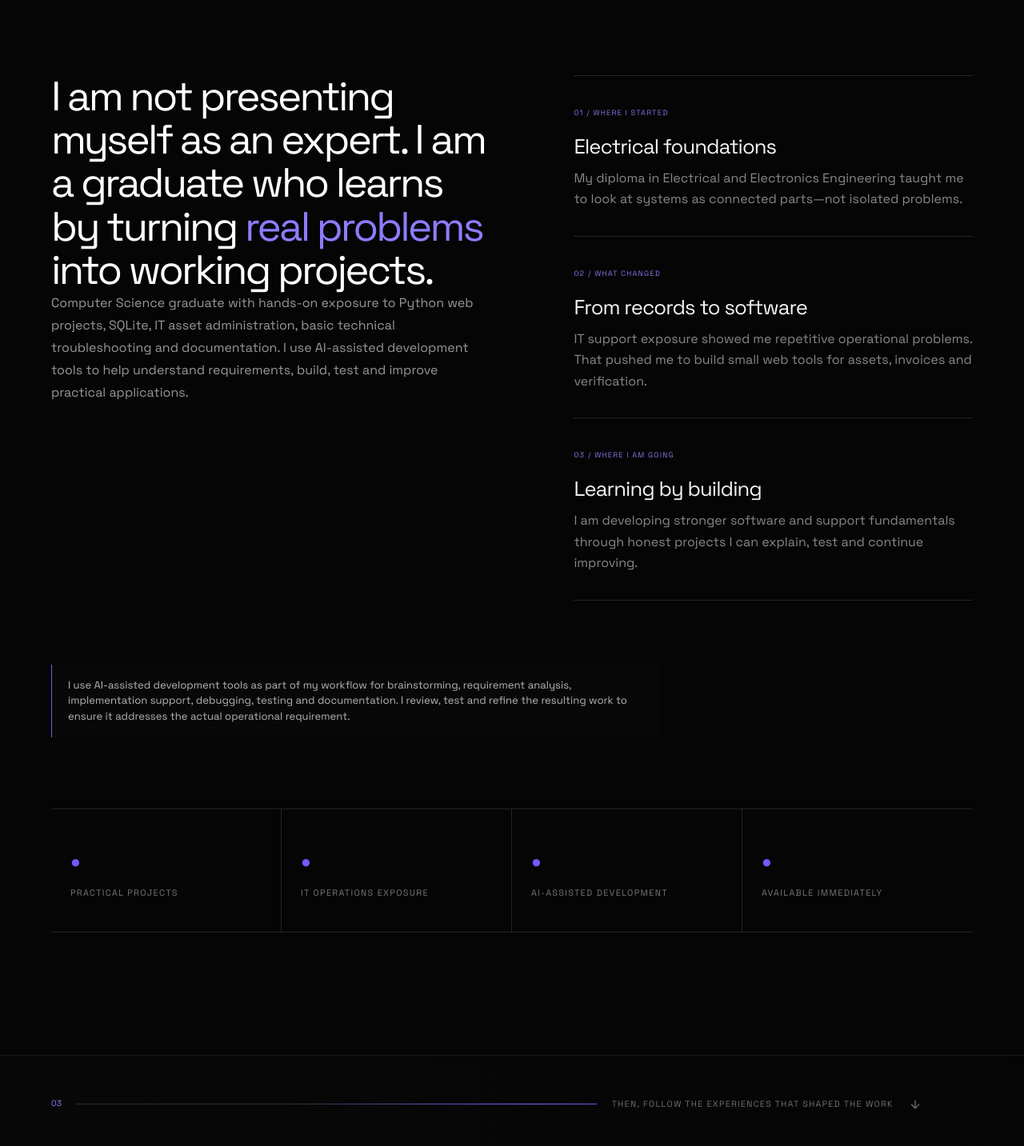
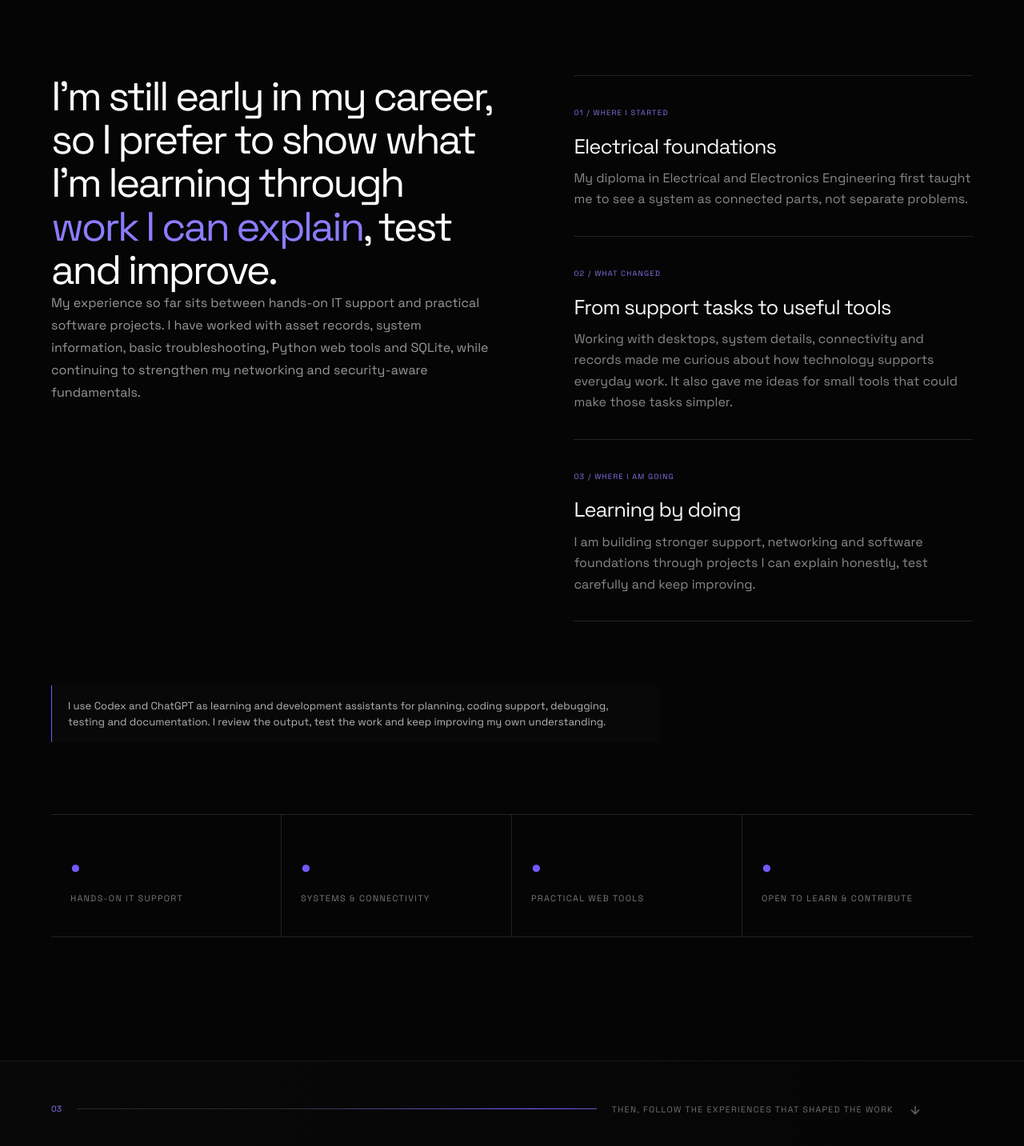
Before and after one commit to maheshbabupatnaikuni/mahesh-os-portfolio, a React (Vite) app: page / in a window 1280 px wide. Shown: the part 1277-2710 px from the top of the page at 80% size. Built offline with nearby package versions, Linux system fonts and the light colour scheme.

Commit message:
Make portfolio voice more natural

```diff
--- a/src/components/JourneyGuide.tsx
+++ b/src/components/JourneyGuide.tsx
@@ -24,7 +24,7 @@ export function JourneyGuide() {
     return () => observer.disconnect()
   }, [])
 
-  return <aside className="journey-guide" aria-label="Portfolio story progress">
+  return <aside className={`journey-guide${active === 'intro' ? ' intro-active' : ''}`} aria-label="Portfolio story progress">
     <span className="journey-title">YOUR JOURNEY</span>
     <div className="journey-track"><motion.i style={{ scaleY: progress, scaleX: progress }}/></div>
     <nav>{stages.map((stage) => <a key={stage.id} href={`#${stage.id}`} className={active === stage.id ? 'active' : ''} aria-current={active === stage.id ? 'step' : undefined}><b>{stage.chapter}</b><span>{stage.short}</span></a>)}</nav>
--- a/src/data/experience.ts
+++ b/src/data/experience.ts
@@ -1,5 +1,5 @@
 export const experience = [
-  { period: 'PRACTICAL EXPOSURE', title: 'IT Operations and Application Development Exposure', organisation: null, description: 'Worked on practical IT department activities including maintaining asset information, collecting system specifications, tracking IT-related invoices, supporting basic troubleshooting requirements and understanding internal operational workflows. Also developed web-based tools to improve asset and invoice tracking processes.' },
-  { period: 'JUL 2022 — MAY 2023', title: 'Technical Trainee (Apprentice)', organisation: "Dr. Reddy's Laboratories", description: 'Assisted with process documentation, technical record maintenance and routine operational activities. Gained exposure to industrial workflows, professional discipline and cross-functional collaboration.' },
-  { period: 'ACADEMIC', title: 'Academic Project Development', organisation: null, description: 'Contributed to requirement analysis, interface planning, implementation, testing, documentation and presentation of academic software projects in a team environment.' },
+  { period: 'PRACTICAL EXPOSURE', title: 'IT Operations and Application Development Exposure', organisation: null, description: 'Supported everyday IT work by maintaining asset details, collecting system information, tracking invoices and helping identify basic desktop or connectivity issues. Those routines also gave me ideas for the asset and invoice tools in this portfolio.' },
+  { period: 'JUL 2022 — MAY 2023', title: 'Technical Trainee (Apprentice)', organisation: "Dr. Reddy's Laboratories", description: 'Helped with documentation, technical records and routine operational activities. The apprenticeship taught me to work carefully, follow process and coordinate with people from different teams.' },
+  { period: 'ACADEMIC', title: 'Academic Project Development', organisation: null, description: 'Worked with a team on requirements, interface planning, implementation support, testing, documentation and presentation. It was where I learned to break a larger problem into smaller, testable steps.' },
 ]
--- a/src/data/profile.ts
+++ b/src/data/profile.ts
@@ -10,20 +10,20 @@ export const profile = {
   fullName: 'Patnaikuni Mahesh Babu',
   name: 'P. Mahesh Babu',
   brand: 'MAHESH OS',
-  eyebrow: 'IT • SOFTWARE • SYSTEMS',
-  professionalHeadline: 'Aspiring Software Engineer | IT Support | Application Support | Practical Web Applications',
+  eyebrow: 'IT SUPPORT • NETWORKING • PRACTICAL SYSTEMS',
+  professionalHeadline: 'IT Support & Networking Learner | Practical Web Tools | Systems & Troubleshooting',
   headline: ['I BUILD', 'PRACTICAL', 'DIGITAL SYSTEMS.'],
-  rotatingWords: ['IT SYSTEMS', 'WEB APPLICATIONS', 'AUTOMATION TOOLS', 'PRACTICAL SOLUTIONS'],
-  intro: 'Computer Science graduate with hands-on exposure to IT support, asset management, technical documentation and practical web application development. I focus on building useful systems that simplify real operational work.',
-  careerSummary: 'Computer Science graduate with hands-on exposure to Python web projects, SQLite, IT asset administration, basic technical troubleshooting and documentation. I use AI-assisted development tools to help understand requirements, build, test and improve practical applications.',
+  rotatingWords: ['CONNECTED SYSTEMS', 'SUPPORT WORKFLOWS', 'WEB TOOLS', 'PRACTICAL SOLUTIONS'],
+  intro: 'I’m a Computer Science graduate who enjoys understanding how systems connect, helping with everyday technical issues and building small tools that make routine work easier. This portfolio shows what I have worked on, what I understand today and what I am still improving.',
+  careerSummary: 'My experience so far sits between hands-on IT support and practical software projects. I have worked with asset records, system information, basic troubleshooting, Python web tools and SQLite, while continuing to strengthen my networking and security-aware fundamentals.',
   about: [
-    'I am P. Mahesh Babu, a Computer Science and Systems Engineering graduate with a diploma background in Electrical and Electronics Engineering.',
-    'My interests span IT support, desktop troubleshooting, system administration, networking, cybersecurity and practical software development. I enjoy understanding how systems work, identifying operational problems and creating tools that make everyday processes easier to manage.',
-    'Through my academic work and practical projects, I have used Python, Flask, Django, SQLite, HTML, CSS and JavaScript. I use AI-assisted development tools for requirement analysis, implementation support, debugging, testing and documentation.',
-    'My current focus is strengthening my technical fundamentals, building genuine projects, documenting them properly and preparing for entry-level opportunities in software engineering, application support and IT operations.',
+    'I’m P. Mahesh Babu, a Computer Science and Systems Engineering graduate with an earlier diploma in Electrical and Electronics Engineering.',
+    'I enjoy understanding how devices, users and systems connect. My practical interests include desktop support, basic networking, system administration and small software tools that make everyday work easier.',
+    'Through academic work and personal projects, I have used Python, Flask, Django, SQLite, HTML, CSS and JavaScript. I am also building stronger foundations in IP addressing, DNS, DHCP and connectivity troubleshooting.',
+    'Right now, I am focused on learning consistently, documenting my work clearly and becoming someone a team can rely on for patient, practical technical support.',
   ],
-  aiDisclosure: 'I use AI-assisted development tools as part of my workflow for brainstorming, requirement analysis, implementation support, debugging, testing and documentation. I review, test and refine the resulting work to ensure it addresses the actual operational requirement.',
-  highlights: ['Practical Projects', 'IT Operations Exposure', 'AI-Assisted Development', 'Available Immediately'],
+  aiDisclosure: 'I use Codex and ChatGPT as learning and development assistants for planning, coding support, debugging, testing and documentation. I review the output, test the work and keep improving my own understanding.',
+  highlights: ['Hands-on IT Support', 'Systems & Connectivity', 'Practical Web Tools', 'Open to Learn & Contribute'],
   email: 'maheshbabupatnaikuni@gmail.com',
   phone: '+91 6302521797',
   linkedin: 'https://linkedin.com/in/maheshbabupatnaikuni',
@@ -32,7 +32,7 @@ export const profile = {
   location: 'Bengaluru, Karnataka, India',
   hometown: 'Vizianagaram, Andhra Pradesh, India',
   availability: 'Available to join immediately',
-  targetRoles: ['Associate Software Engineer', 'Entry-Level Software Engineer', 'Application Support', 'IT Support', 'Desktop Support', 'IT Executive', 'System Administration', 'Cybersecurity Intern', 'Technical Support'],
+  targetRoles: ['Network Support', 'NOC Support', 'IT Support', 'Desktop Support', 'Technical Support', 'Application Support', 'System Administration', 'Cybersecurity Intern', 'Entry-Level Software Engineer'],
   resumeProfiles: [
     { id: 'software', title: 'Software Engineering Resume', roles: 'Associate Software Engineer · Entry-Level Software Engineer', file: '/resume/mahesh-babu-software-resume.pdf', available: false },
     { id: 'application-support', title: 'Application Support Resume', roles: 'Application Support · Technical Support', file: '/resume/mahesh-babu-application-support-resume.pdf', available: false },
--- a/src/sections/About.tsx
+++ b/src/sections/About.tsx
@@ -3,9 +3,9 @@ import { profile } from '../data/profile'
 import { SectionHeading } from '../components/SectionHeading'
 
 const storyChapters = [
-  { label: 'WHERE I STARTED', title: 'Electrical foundations', text: 'My diploma in Electrical and Electronics Engineering taught me to look at systems as connected parts—not isolated problems.' },
-  { label: 'WHAT CHANGED', title: 'From records to software', text: 'IT support exposure showed me repetitive operational problems. That pushed me to build small web tools for assets, invoices and verification.' },
-  { label: 'WHERE I AM GOING', title: 'Learning by building', text: 'I am developing stronger software and support fundamentals through honest projects I can explain, test and continue improving.' },
+  { label: 'WHERE I STARTED', title: 'Electrical foundations', text: 'My diploma in Electrical and Electronics Engineering first taught me to see a system as connected parts, not separate problems.' },
+  { label: 'WHAT CHANGED', title: 'From support tasks to useful tools', text: 'Working with desktops, system details, connectivity and records made me curious about how technology supports everyday work. It also gave me ideas for small tools that could make those tasks simpler.' },
+  { label: 'WHERE I AM GOING', title: 'Learning by doing', text: 'I am building stronger support, networking and software foundations through projects I can explain honestly, test carefully and keep improving.' },
 ]
 
 export function About() {
@@ -13,7 +13,7 @@ export function About() {
     <SectionHeading index="02" eyebrow="THE BEGINNING / ABOUT" title="I started by asking how systems actually work."/>
     <div className="about-story">
       <motion.div className="about-statement" initial={{ opacity: 0, y: 28 }} whileInView={{ opacity: 1, y: 0 }} viewport={{ once: true, amount: .3 }}>
-        <p className="about-lead">I am not presenting myself as an expert. I am a graduate who learns by turning <em>real problems</em> into working projects.</p>
+        <p className="about-lead">I’m still early in my career, so I prefer to show what I’m learning through <em>work I can explain</em>, test and improve.</p>
         <p>{profile.careerSummary}</p>
       </motion.div>
       <div className="story-chapters">{storyChapters.map((chapter, index) => <motion.article key={chapter.label} initial={{ opacity: 0, x: 35 }} whileInView={{ opacity: 1, x: 0 }} viewport={{ once: true, amount: .45 }} transition={{ delay: index * .08 }}><span>{String(index + 1).padStart(2, '0')} / {chapter.label}</span><h3>{chapter.title}</h3><p>{chapter.text}</p></motion.article>)}</div>
--- a/src/sections/Contact.tsx
+++ b/src/sections/Contact.tsx
@@ -5,7 +5,7 @@ import { profile } from '../data/profile'
 export function Contact() {
   return <section id="contact" className="section contact story-section">
     <p className="eyebrow">07 / THE NEXT CHAPTER</p>
-    <div className="contact-title"><h2>LET’S BUILD<br/>SOMETHING<br/><span>USEFUL.</span></h2><p>I am looking for an entry-level opportunity where I can keep learning, support real users and contribute to practical software or IT operations work.</p></div>
+    <div className="contact-title"><h2>LET’S BUILD<br/>SOMETHING<br/><span>USEFUL.</span></h2><p>I’m looking for an entry-level opportunity where I can help people, keep systems connected and reliable, and continue learning through practical work.</p></div>
     <div className="contact-layout"><div className="contact-details"><a href={`mailto:${profile.email}`}><Mail/><span>Email<small>{profile.email}</small></span><ArrowUpRight/></a><a href={`tel:${profile.phone.replace(/\s/g, '')}`}><Phone/><span>Phone<small>{profile.phone}</small></span><ArrowUpRight/></a><a href={profile.linkedin} target="_blank" rel="noreferrer"><Linkedin/><span>LinkedIn<small>Connect professionally</small></span><ArrowUpRight/></a><div><MapPin/><span>Current location<small>{profile.location}</small></span></div><div><MapPin/><span>Home background<small>{profile.hometown}</small></span></div></div><ContactForm/><aside className="portfolio-qr"><img src={`${import.meta.env.BASE_URL}share/mahesh-portfolio-qr.svg`} alt="QR code opening P. Mahesh Babu's public portfolio" loading="lazy"/><div><p className="eyebrow">PORTFOLIO QR</p><h3>Open the public portfolio.</h3><div className="qr-actions"><a href={`${import.meta.env.BASE_URL}share/mahesh-portfolio-qr.png`} download="P-Mahesh-Babu-Portfolio-QR.png">DOWNLOAD QR</a><a href={profile.portfolioUrl} target="_blank" rel="noreferrer">OPEN PUBLIC SITE <ArrowUpRight size={15}/></a></div><small>{profile.portfolioUrl}</small></div></aside></div>
   </section>
 }
--- a/src/sections/EducationResume.tsx
+++ b/src/sections/EducationResume.tsx
@@ -5,7 +5,7 @@ import { SectionHeading } from '../components/SectionHeading'
 
 export function EducationResume() {
   return <section id="resume" className="section education-resume story-section">
-    <SectionHeading index="06" eyebrow="THE DIRECTION / EDUCATION & RESUMES" title="Where I have learned—and where I want to go next." description="My education built the foundation. My role-specific resumes show the direction I am preparing for."/>
-    <div className="education-layout"><div className="education-list">{education.map((item) => <article key={`${item.degree}-${item.period}`}><span>{item.period}</span><h3>{item.degree}</h3><strong>{item.field}</strong><p>{item.institution}</p><small>{item.detail}</small></article>)}</div><div className="resume-card"><div className="resume-paper"><div className="resume-paper-head"><FileText/><span>ROLE-SPECIFIC RESUMES</span></div><h3>{profile.name}</h3><p>Software Engineering · Application Support · IT Operations</p><dl><div><dt>Education</dt><dd>B.Tech — Computer Science and Systems Engineering</dd></div><div><dt>Current focus</dt><dd>Python · Flask · SQL · IT Support</dd></div><div><dt>Status</dt><dd>{profile.availability}</dd></div></dl></div><div className="resume-options">{profile.resumeProfiles.map((resume) => { const resumeUrl = `${import.meta.env.BASE_URL}${resume.file.replace(/^\//, '')}`; return <article key={resume.id}><div><strong>{resume.title}</strong><small>{resume.roles}</small></div>{resume.available ? <div className="resume-actions"><a href={resumeUrl} target="_blank" rel="noreferrer"><Eye size={16}/>VIEW</a><a href={resumeUrl} download><Download size={16}/>DOWNLOAD</a></div> : <span className="resume-coming">COMING SOON</span>}</article> })}</div><a className="resume-request" href={`mailto:${profile.email}?subject=${encodeURIComponent('Request for role-specific resume')}`}><Mail size={16}/> REQUEST THE MOST RELEVANT RESUME</a></div></div>
+    <SectionHeading index="06" eyebrow="THE DIRECTION / EDUCATION & RESUMES" title="The foundation I have built—and the next step I’m preparing for." description="My education gave me the technical base. The rest is coming from practical work, steady learning and being honest about what I know."/>
+    <div className="education-layout"><div className="education-list">{education.map((item) => <article key={`${item.degree}-${item.period}`}><span>{item.period}</span><h3>{item.degree}</h3><strong>{item.field}</strong><p>{item.institution}</p><small>{item.detail}</small></article>)}</div><div className="resume-card"><div className="resume-paper"><div className="resume-paper-head"><FileText/><span>ROLE-SPECIFIC RESUMES</span></div><h3>{profile.name}</h3><p>IT Support · Networking · Application Support</p><dl><div><dt>Education</dt><dd>B.Tech — Computer Science and Systems Engineering</dd></div><div><dt>Current focus</dt><dd>IT Support · Networking Basics · Python · SQL</dd></div><div><dt>Status</dt><dd>{profile.availability}</dd></div></dl></div><div className="resume-options">{profile.resumeProfiles.map((resume) => { const resumeUrl = `${import.meta.env.BASE_URL}${resume.file.replace(/^\//, '')}`; return <article key={resume.id}><div><strong>{resume.title}</strong><small>{resume.roles}</small></div>{resume.available ? <div className="resume-actions"><a href={resumeUrl} target="_blank" rel="noreferrer"><Eye size={16}/>VIEW</a><a href={resumeUrl} download><Download size={16}/>DOWNLOAD</a></div> : <span className="resume-coming">COMING SOON</span>}</article> })}</div><a className="resume-request" href={`mailto:${profile.email}?subject=${encodeURIComponent('Request for role-specific resume')}`}><Mail size={16}/> REQUEST THE MOST RELEVANT RESUME</a></div></div>
   </section>
 }
--- a/src/sections/Experience.tsx
+++ b/src/sections/Experience.tsx
@@ -1,4 +1,4 @@
 import { SectionHeading } from '../components/SectionHeading'
 import { experience } from '../data/experience'
 
-export function Experience() { return <section id="experience" className="section experience story-section"><SectionHeading index="03" eyebrow="THE JOURNEY / EXPERIENCE" title="Each step gave me a problem to understand."/><div className="timeline">{experience.map((item, index) => <article key={item.title}><div className="timeline-marker"><span>{String(index + 1).padStart(2, '0')}</span></div><div className="timeline-period">{item.period}</div><div><h3>{item.title}</h3>{item.organisation && <strong className="timeline-organisation">{item.organisation}</strong>}<p>{item.description}</p></div></article>)}</div></section> }
+export function Experience() { return <section id="experience" className="section experience story-section"><SectionHeading index="03" eyebrow="THE JOURNEY / EXPERIENCE" title="Most of my learning started with a real task in front of me."/><div className="timeline">{experience.map((item, index) => <article key={item.title}><div className="timeline-marker"><span>{String(index + 1).padStart(2, '0')}</span></div><div className="timeline-period">{item.period}</div><div><h3>{item.title}</h3>{item.organisation && <strong className="timeline-organisation">{item.organisation}</strong>}<p>{item.description}</p></div></article>)}</div></section> }
--- a/src/sections/Projects.tsx
+++ b/src/sections/Projects.tsx
@@ -2,4 +2,4 @@ import { ProjectCard } from '../components/ProjectCard'
 import { SectionHeading } from '../components/SectionHeading'
 import { projects } from '../data/projects'
 
-export function Projects() { return <section id="projects" className="section projects story-section"><SectionHeading index="05" eyebrow="THE WORK / THREE PROJECTS" title="Three problems. Three learning stories." description="These are the projects I want to discuss honestly—what I understood, what I built and what I still need to improve."/><div className="project-grid narrative">{projects.map((project) => <ProjectCard key={project.slug} project={project}/>)}</div></section> }
+export function Projects() { return <section id="projects" className="section projects story-section"><SectionHeading index="05" eyebrow="THE WORK / THREE PROJECTS" title="Three practical problems that helped me learn." description="Each project started with a workflow I wanted to understand better. Here is what I built, what worked and what I would improve next."/><div className="project-grid narrative">{projects.map((project) => <ProjectCard key={project.slug} project={project}/>)}</div></section> }
--- a/src/sections/Skills.tsx
+++ b/src/sections/Skills.tsx
@@ -1,4 +1,4 @@
 import { SectionHeading } from '../components/SectionHeading'
 import { skillGroups } from '../data/skills'
 
-export function Skills() { return <section id="skills" className="section skills story-section"><SectionHeading index="04" eyebrow="THE TOOLKIT / WHAT I USE" title="A small toolkit, used with purpose." description="No percentages and no long technology list—only tools connected to work I have actually done."/><div className="skill-groups simplified">{skillGroups.map((group, index) => <article className="skill-group" key={group.category}><span className="skill-group-number">0{index + 1}</span><h3>{group.category}</h3><p className="skill-context">{group.context}</p><div className="skill-list">{group.skills.map((skill) => <div className="skill-pill" key={`${group.category}-${skill.name}`} tabIndex={0}><span>{skill.name}<small>{skill.proficiencyLabel}</small></span><p>{skill.description}</p></div>)}</div></article>)}</div></section> }
+export function Skills() { return <section id="skills" className="section skills story-section"><SectionHeading index="04" eyebrow="THE TOOLKIT / WHAT I USE" title="Tools I use today, and foundations I’m still strengthening." description="A practical view of what I have used in projects, support tasks and ongoing learning."/><div className="skill-groups simplified">{skillGroups.map((group, index) => <article className="skill-group" key={group.category}><span className="skill-group-number">0{index + 1}</span><h3>{group.category}</h3><p className="skill-context">{group.context}</p><div className="skill-list">{group.skills.map((skill) => <div className="skill-pill" key={`${group.category}-${skill.name}`} tabIndex={0}><span>{skill.name}<small>{skill.proficiencyLabel}</small></span><p>{skill.description}</p></div>)}</div></article>)}</div></section> }
```
Also changed, not shown: src/data/skills.ts (+13 -3 lines), src/styles/index.css.
